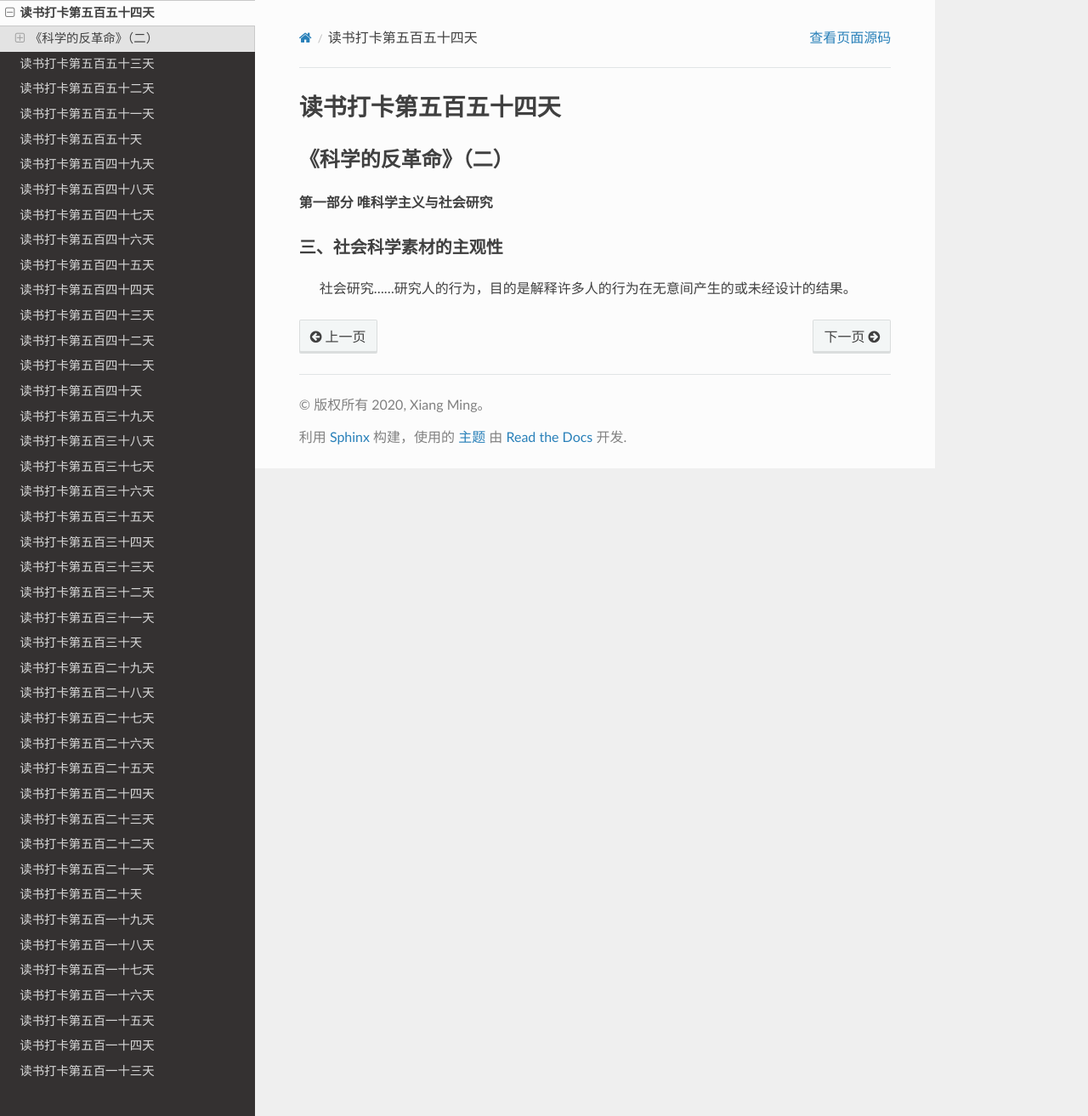
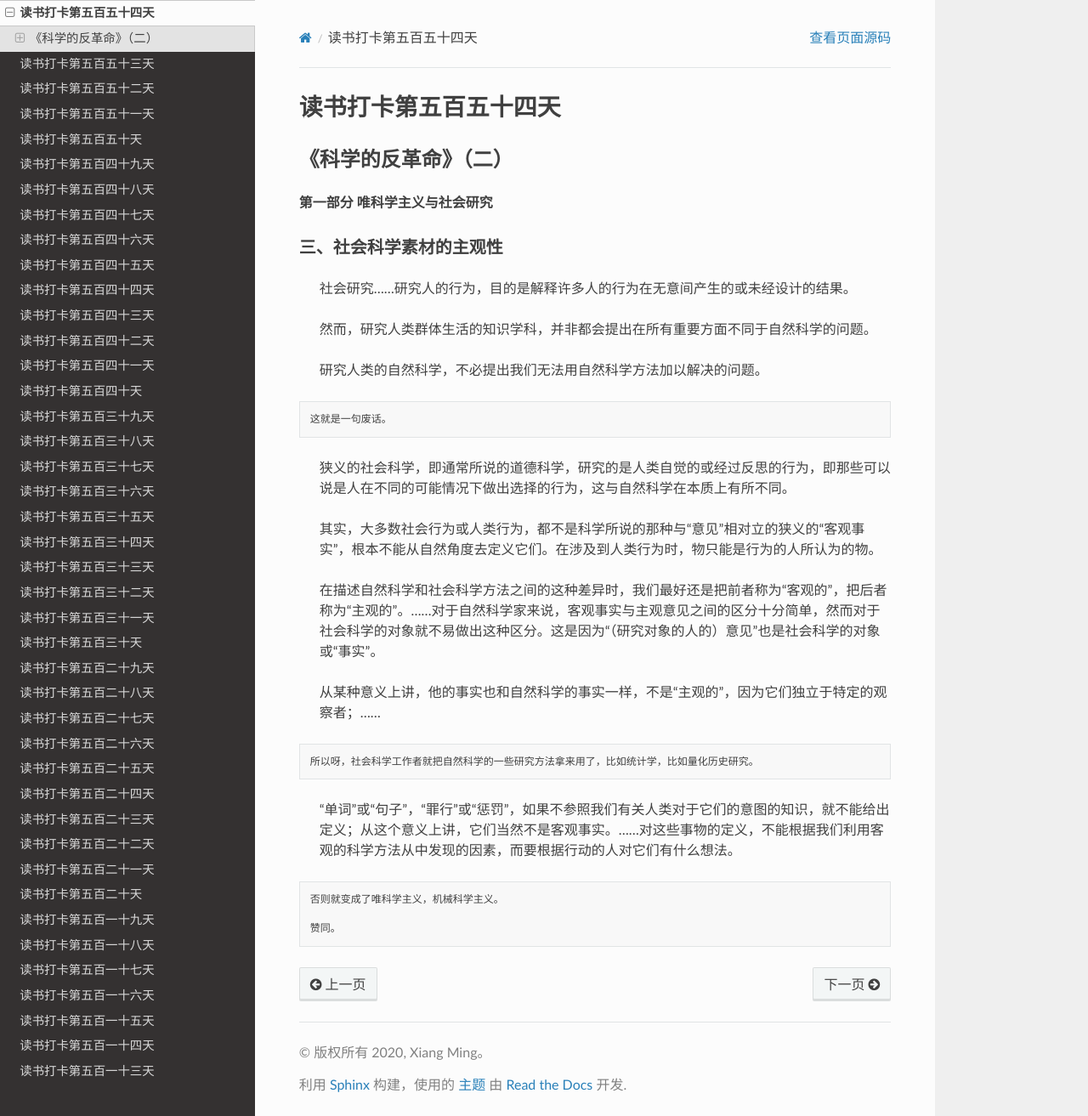
Before and after one commit to xiangming1975/reading, a Sphinx documentation site: the page built from source/2022-03-01.md, in a window 1280 px wide and 1313 px high. Shown: the whole window at 85% size. Built offline with Sphinx 7.4.7 and the Read the Docs theme 2.0.0, drawn with Linux system fonts in a browser that asks for light colours.

Commit message:
自动提交时间: 2022-03-01T23:00:05,423831078+08:00

````diff
--- a/source/2022-03-01.md
+++ b/source/2022-03-01.md
@@ -7,4 +7,26 @@
 
 > 社会研究……研究人的行为，目的是解释许多人的行为在无意间产生的或未经设计的结果。
 
+> 然而，研究人类群体生活的知识学科，并非都会提出在所有重要方面不同于自然科学的问题。
+
+> 研究人类的自然科学，不必提出我们无法用自然科学方法加以解决的问题。
+```
+这就是一句废话。
+```
+> 狭义的社会科学，即通常所说的道德科学，研究的是人类自觉的或经过反思的行为，即那些可以说是人在不同的可能情况下做出选择的行为，这与自然科学在本质上有所不同。
+
+> 其实，大多数社会行为或人类行为，都不是科学所说的那种与“意见”相对立的狭义的“客观事实”，根本不能从自然角度去定义它们。在涉及到人类行为时，物只能是行为的人所认为的物。
+
+> 在描述自然科学和社会科学方法之间的这种差异时，我们最好还是把前者称为“客观的”，把后者称为“主观的”。……对于自然科学家来说，客观事实与主观意见之间的区分十分简单，然而对于社会科学的对象就不易做出这种区分。这是因为“（研究对象的人的）意见”也是社会科学的对象或“事实”。
+
+> 从某种意义上讲，他的事实也和自然科学的事实一样，不是“主观的”，因为它们独立于特定的观察者；……
+```
+所以呀，社会科学工作者就把自然科学的一些研究方法拿来用了，比如统计学，比如量化历史研究。
+```
+> “单词”或“句子”，“罪行”或“惩罚”，如果不参照我们有关人类对于它们的意图的知识，就不能给出定义；从这个意义上讲，它们当然不是客观事实。……对这些事物的定义，不能根据我们利用客观的科学方法从中发现的因素，而要根据行动的人对它们有什么想法。
+```
+否则就变成了唯科学主义，机械科学主义。
+
+赞同。
+```
 >
````
